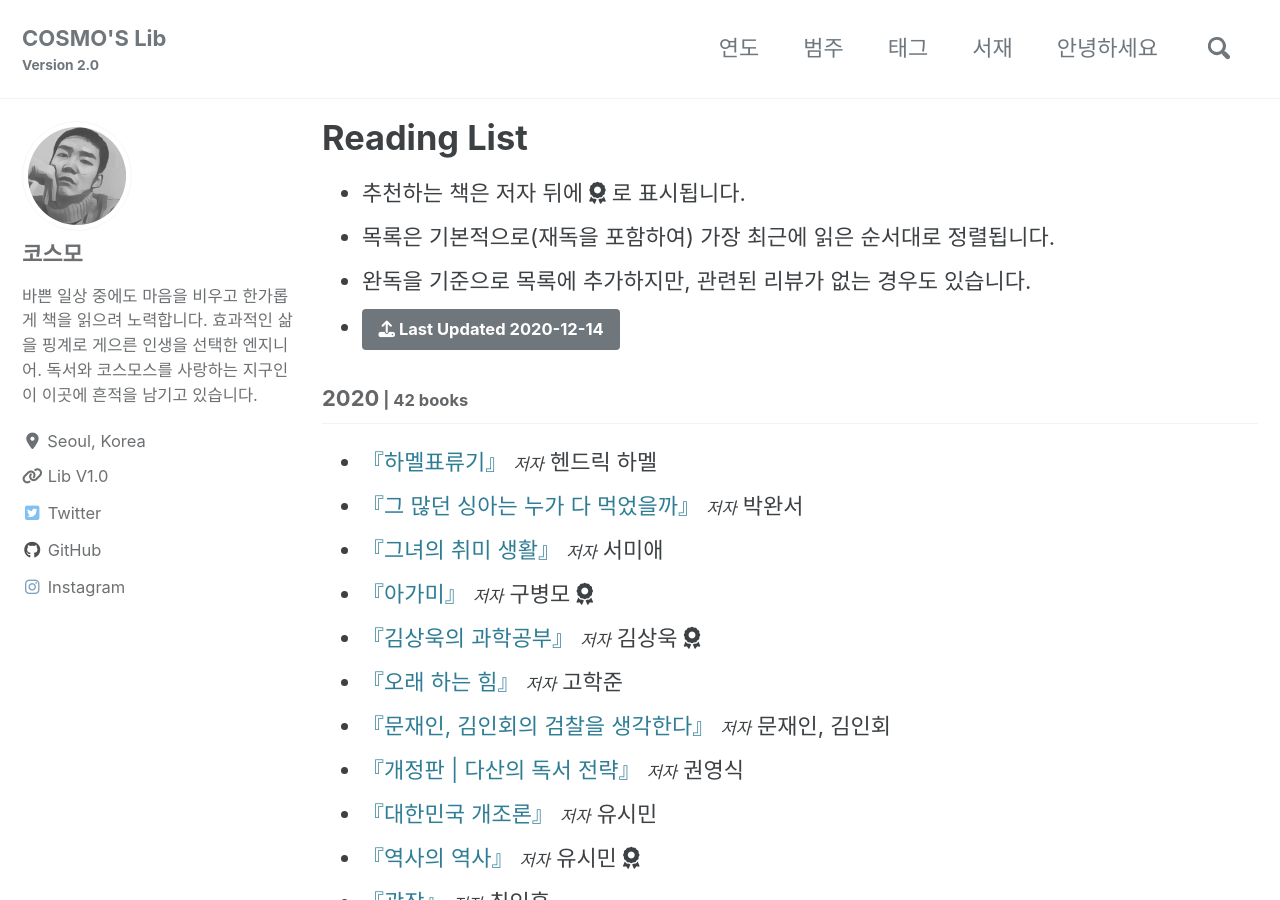
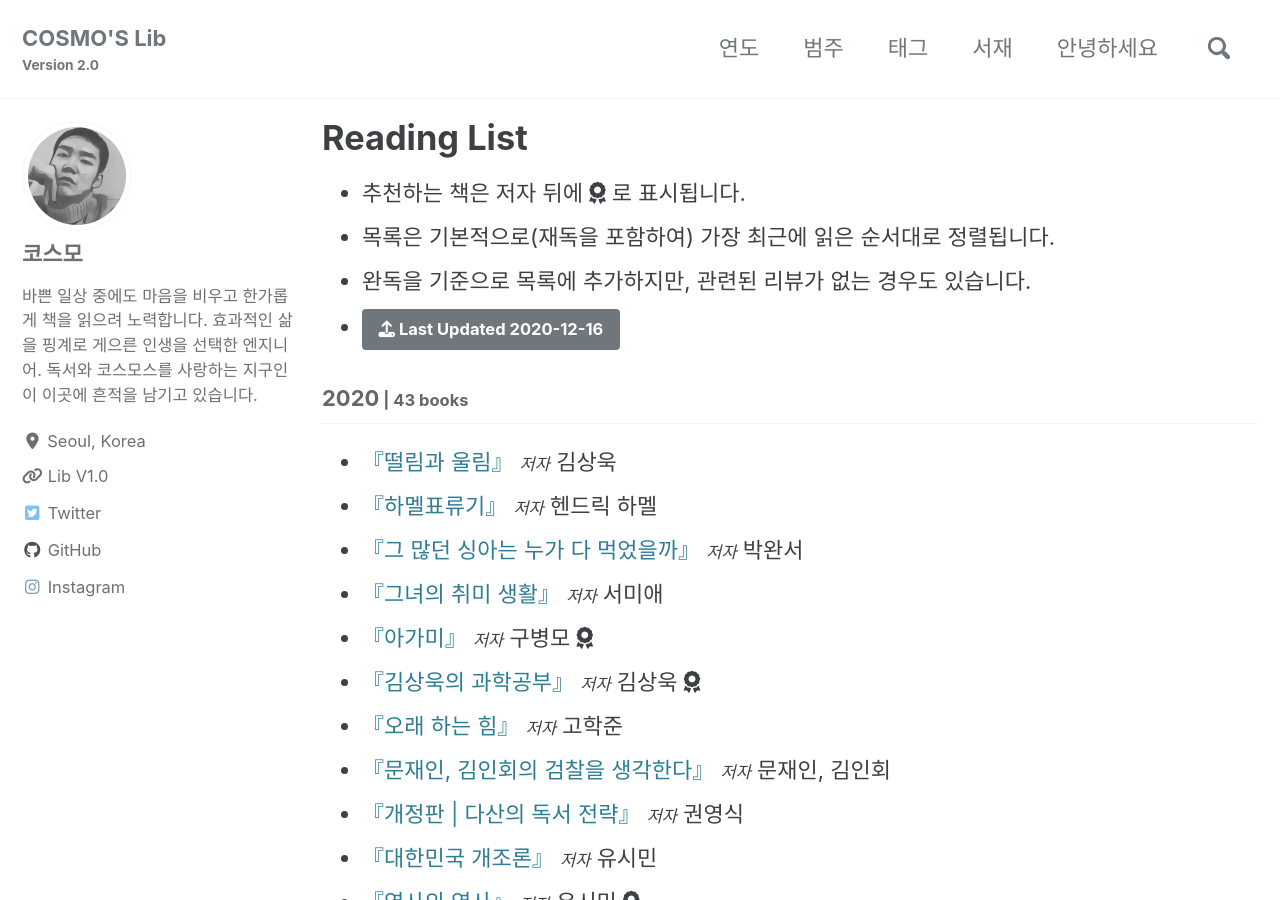
Before and after one commit to deftone2000/cosmo-s-archive, a Jekyll site: the page built from _pages/reading-list.html, in a window 1280 px wide and 900 px high. Built offline with Jekyll 4.4.1, drawn with Linux system fonts in a browser that asks for light colours; cached includes are drawn as plain includes; nearby versions of some CDN libraries; comment, search, counter and statistics services are not loaded; a style sheet for code colours, icons or effects is not loaded.

Commit message:
no message

```diff
--- a/_data/reading.yml
+++ b/_data/reading.yml
@@ -1,7 +1,17 @@
-lastupdate: 2020-12-14
+lastupdate: 2020-12-16
 list:
   - year: "2020"
     books:
+
+      - title: "떨림과 울림"
+        ori_title:
+        author: 김상욱
+        post_title:
+        cover: https://img.ridicdn.net/cover/4097000082/xxlarge
+        trans:
+        pub: 동아시아 출판
+        pub_info: 22018.12.21. 전자책 출간
+        post_link:
 
       - title: "하멜표류기"
         ori_title:
```
